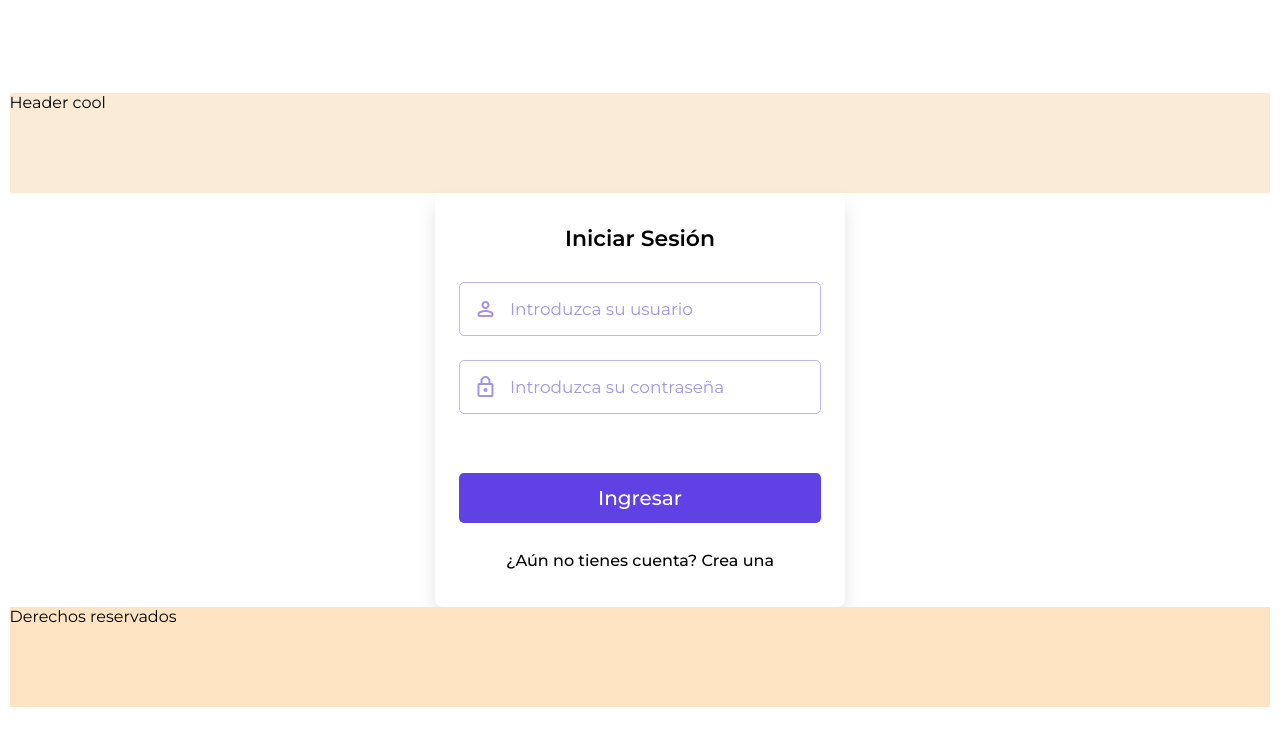
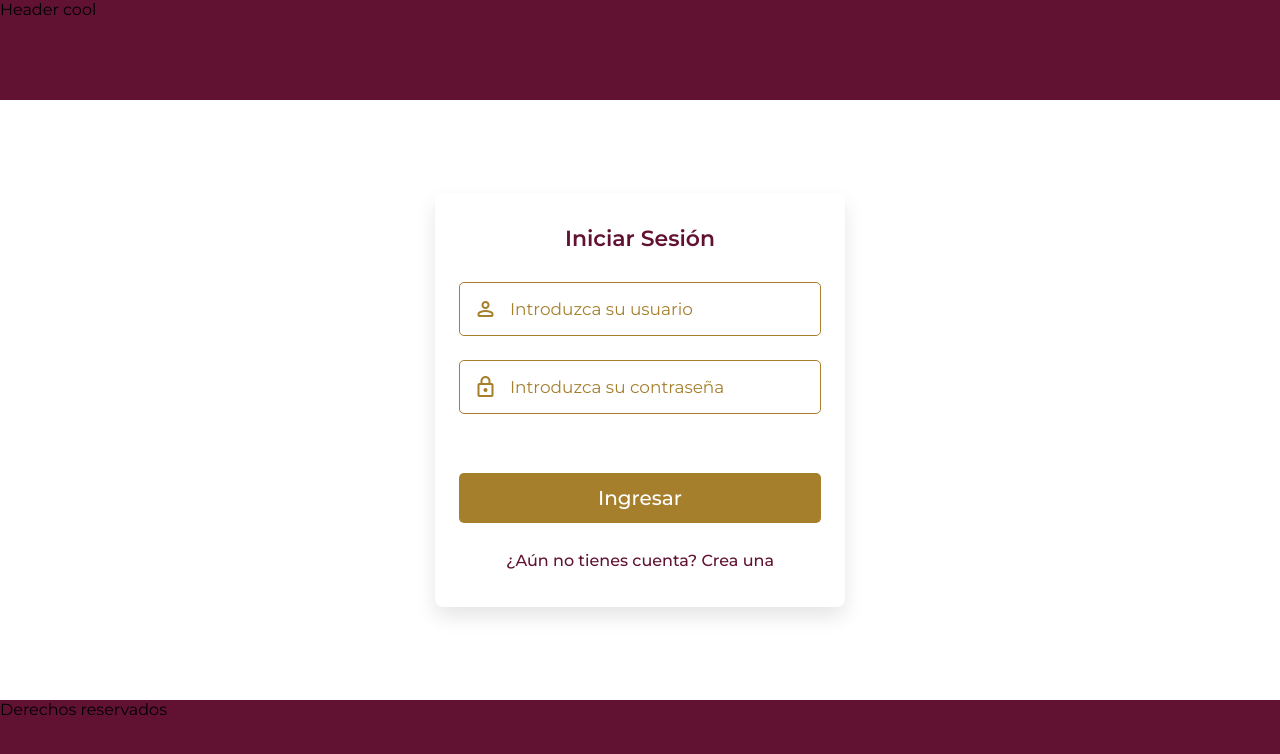
Before and after one commit to jucangod/Cliente-API-Redeco, a React (Create React App) app: page / in a window 1280 px wide. Shown: the top 754 px of the page. Built offline with nearby package versions, Linux system fonts and the light colour scheme.

Commit message:
Actualizacion de colores y del diseño base del footer y header

```diff
--- a/src/App.css
+++ b/src/App.css
@@ -2,18 +2,27 @@
 @import url('https://fonts.googleapis.com/css2?family=Lato:ital@0;1&family=Montserrat:ital,wght@0,100..900;1,100..900&display=swap');
 
 * {
+    font-family: "Montserrat", sans-serif;
+    box-sizing: border-box;
+    left: 0;
     margin: 0;
     padding: 0;
-    box-sizing: border-box;
-    font-family: "Montserrat", sans-serif;
 }
 
 #div-header {
+    position: fixed;
+    top: 0;
+    width: 100%;
     height: 100px;
-    background-color: antiquewhite;
+    background-color: #611232;
+    z-index: 1000;
 }
 
 #div-footer {
+    position: fixed;
+    bottom: 0;
+    width: 100%;
     height: 100px;
-    background-color: bisque;
+    background-color: #611232;
+    z-index: 1000;
 }
--- a/src/Pages/Login/Login.css
+++ b/src/Pages/Login/Login.css
@@ -3,6 +3,8 @@ body {
     align-items: center;
     justify-content: center;
     min-height: 100vh;
+    background-color: #fff;
+    color: #000;
 }
 
 #login-sesion {
@@ -10,6 +12,7 @@ body {
     font-size: 1.37rem;
     font-weight: 600;
     margin-bottom: 1.87rem;
+    color: #611232;
 }
 
 #root {
@@ -26,8 +29,7 @@ body {
     box-shadow: 0 10px 20px rgba(0, 0, 0, 0.1);
 }
 
-
-.login-form .input-wrapper{
+.login-form .input-wrapper {
     height: 54px;
     width: 100%;
     position: relative;
@@ -40,22 +42,22 @@ body {
     outline: none;
     font-size: 1.06rem;
     border-radius: 0.31rem;
-    border: 1px solid #bfb3f2;
+    border: 1px solid #a57f2c;
     padding: 0 1.25rem 0 3.12rem;
     transition: 0.2 ease;
+    color: #000;
 }
 
 .login-form .input-wrapper .input-field:focus {
-    border-color: #5f41e4;
+    border-color: #611232;
 }
 
 .login-form .input-wrapper .input-field::placeholder {
-    color: #a395e0;
-
+    color: #a57f2c;
 }
 
 .login-form .input-wrapper i {
-    color: #a395e0;
+    color: #a57f2c;
     position: absolute;
     top: 50%;
     left: 0.9rem;
@@ -64,8 +66,8 @@ body {
     transition: 0.2 ease;
 }
 
-.login-form .input-wrapper .input-field:focus ~ i{
-    color: #5f41e4;
+.login-form .input-wrapper .input-field:focus ~ i {
+    color: #611232;
 }
 
 .login-form .login-button {
@@ -77,14 +79,14 @@ body {
     font-size: 1.25rem;
     color: #fff;
     font-weight: 500;
-    background: #5f41e4;
+    background: #a57f2c;
     margin-top: 2.19rem;
     border-radius: 0.31rem;
     transition: 0.2s ease;
 }
 
 .login-form .login-button:hover {
-    background: #4320df;
+    background: #611232;
 }
 
 .login-container .signup-text {
@@ -92,4 +94,5 @@ body {
     font-weight: 500;
     margin: 1.75rem 0 0.31rem;
     cursor: pointer;
+    color: #611232;
 }
--- a/src/Pages/SignUp/SignUp.css
+++ b/src/Pages/SignUp/SignUp.css
@@ -3,6 +3,8 @@ body {
     align-items: center;
     justify-content: center;
     min-height: 100vh;
+    background-color: #fff;
+    color: #000;
 }
 
 #signup-sesion {
@@ -10,6 +12,7 @@ body {
     font-size: 1.37rem;
     font-weight: 600;
     margin-bottom: 1.87rem;
+    color: #611232;
 }
 
 #root {
@@ -26,8 +29,7 @@ body {
     box-shadow: 0 10px 20px rgba(0, 0, 0, 0.1);
 }
 
-
-.signup-form .input-wrapper{
+.signup-form .input-wrapper {
     height: 54px;
     width: 100%;
     position: relative;
@@ -40,32 +42,32 @@ body {
     outline: none;
     font-size: 1.06rem;
     border-radius: 0.31rem;
-    border: 1px solid #bfb3f2;
+    border: 1px solid #a57f2c;
     padding: 0 1.25rem 0 3.12rem;
-    transition: 0.2 ease;
+    transition: 0.2s ease;
+    color: #000;
 }
 
 .signup-form .input-wrapper .input-field:focus {
-    border-color: #5f41e4;
+    border-color: #611232;
 }
 
 .signup-form .input-wrapper .input-field::placeholder {
-    color: #a395e0;
-
+    color: #a57f2c;
 }
 
 .signup-form .input-wrapper i {
-    color: #a395e0;
+    color: #a57f2c;
     position: absolute;
     top: 50%;
     left: 0.9rem;
     pointer-events: none;
     transform: translateY(-50%);
-    transition: 0.2 ease;
+    transition: 0.2s ease;
 }
 
-.signup-form .input-wrapper .input-field:focus ~ i{
-    color: #5f41e4;
+.signup-form .input-wrapper .input-field:focus ~ i {
+    color: #611232;
 }
 
 .signup-form .signup-button {
@@ -77,14 +79,14 @@ body {
     font-size: 1.25rem;
     color: #fff;
     font-weight: 500;
-    background: #5f41e4;
+    background: #a57f2c;
     margin-top: 2.19rem;
     border-radius: 0.31rem;
     transition: 0.2s ease;
 }
 
 .signup-form .signup-button:hover {
-    background: #4320df;
+    background: #611232;
 }
 
 .signup-container .login-text {
@@ -92,4 +94,5 @@ body {
     font-weight: 500;
     margin: 1.75rem 0 0.31rem;
     cursor: pointer;
+    color: #611232;
 }
```
